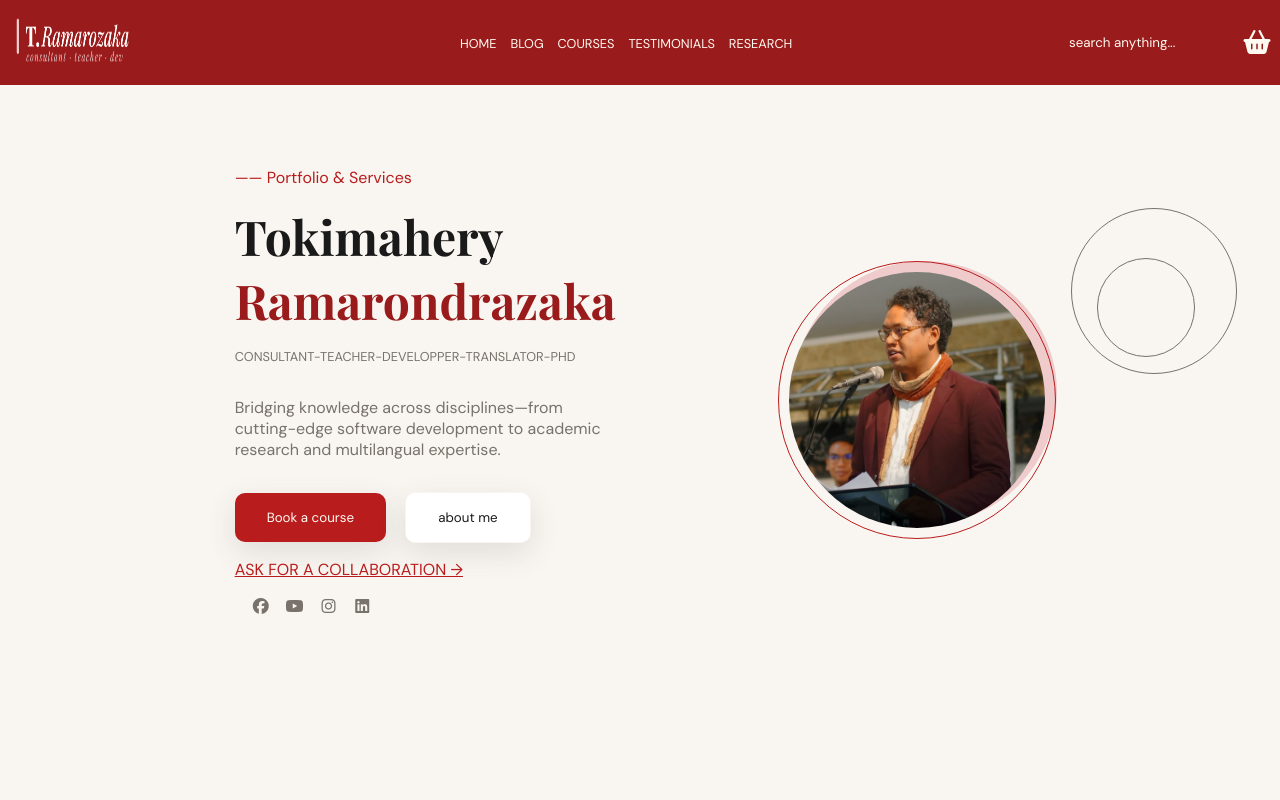
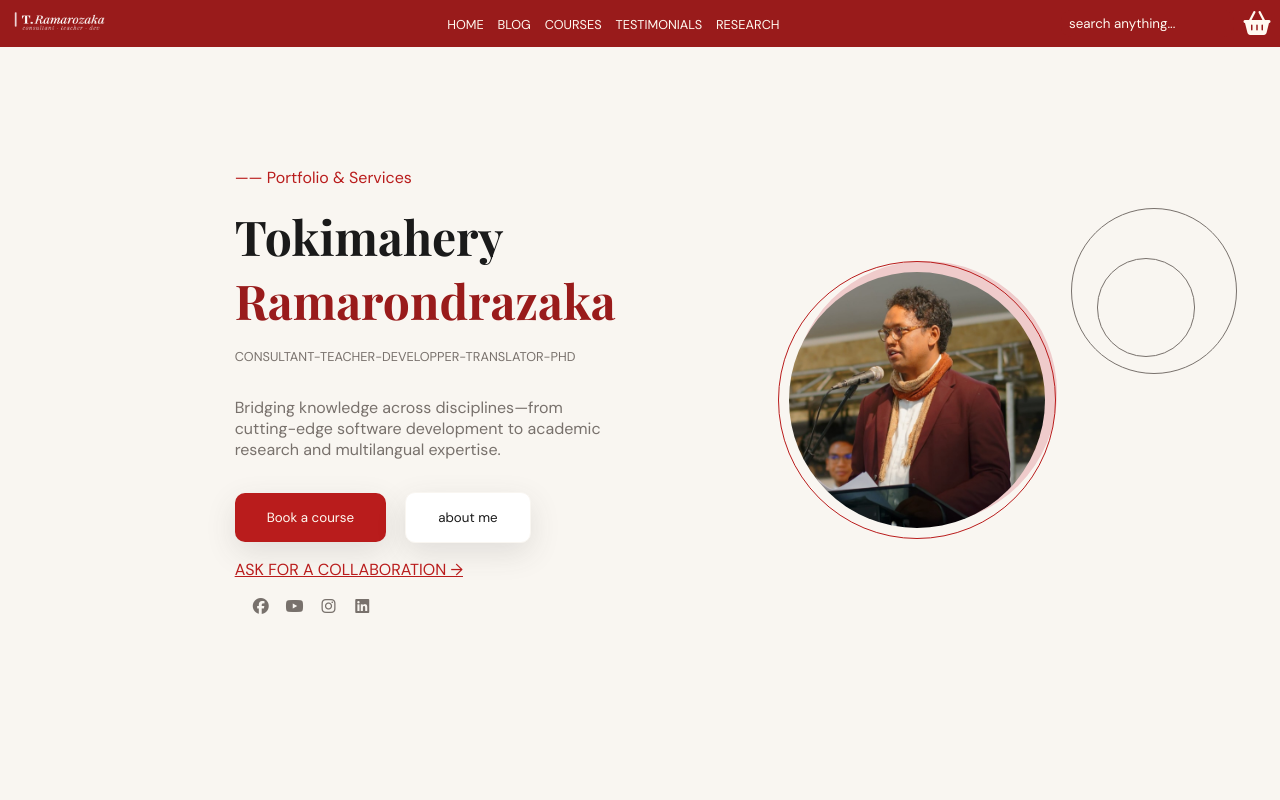
Before and after one commit to Adrien-ari/PROJET-Portfolio-MR-Toky-Fehizoro-Diamondra, a website with bundled scripts: page html/index.html in a window 1280 px wide. Shown: the top 800 px of the page. Built offline with nearby package versions, Linux system fonts and the light colour scheme; files whose address does not match are found by name.

Commit message:
modification de hauteur de header

```diff
--- a/css/general.css
+++ b/css/general.css
@@ -59,8 +59,8 @@ header {
 }
 
 .brandName  img{
-  aspect-ratio: 1/0.5;
-  width: 10vw;
+  aspect-ratio: 1/0.25;
+  width: 8vw;
 
 }
 
```
